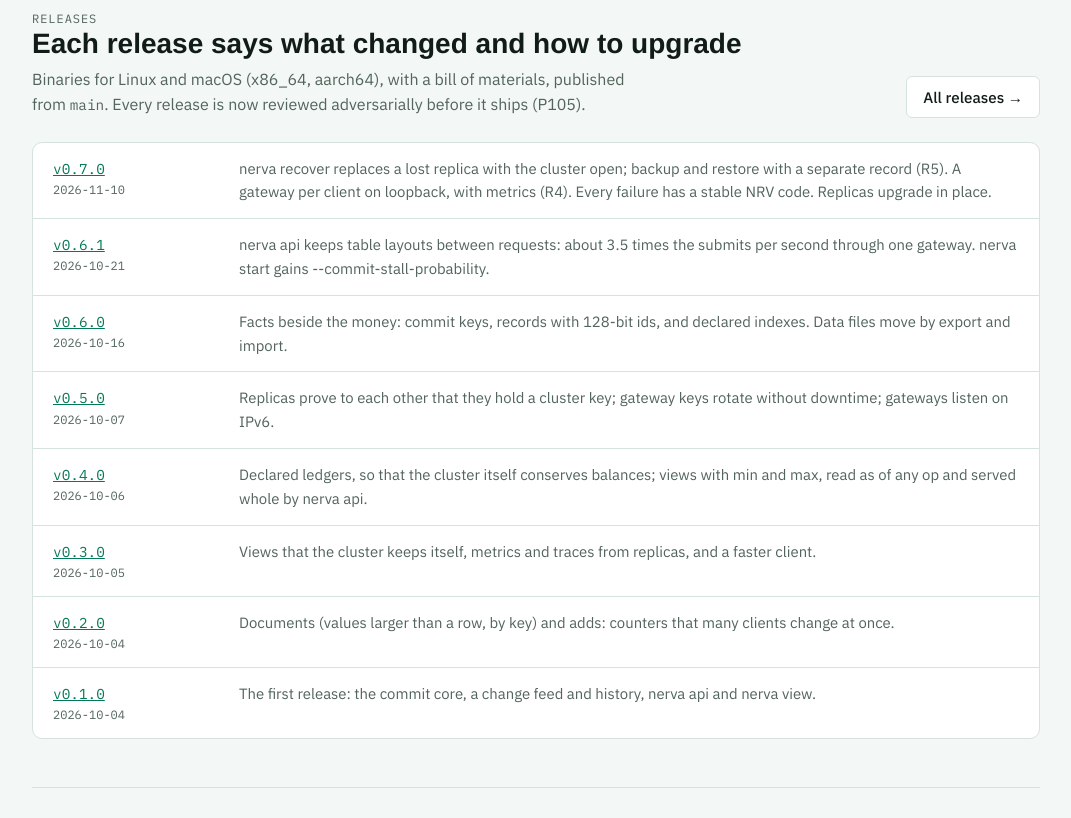
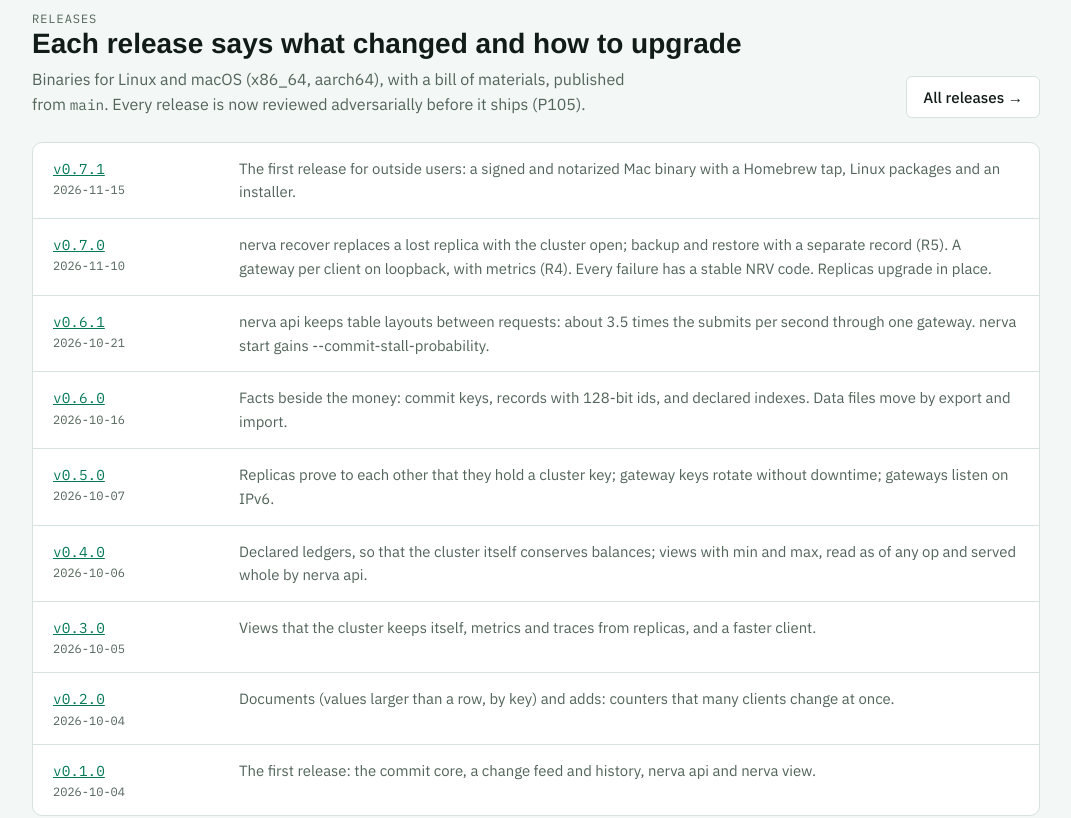
Before and after one commit to NervaLog/nervalog.github.io, a plain HTML site: page index.html in a window 1280 px wide. Shown: the part 10092-10910 px from the top of the page, without its empty margins (104-1175 px from the left). Drawn offline with Linux system fonts and the light colour scheme; a web font is replaced by a local one.

Commit message:
Release v0.7.1 (#19)
Co-authored-by: nerva-release[bot] <355904255+nerva-release[bot]@users.noreply.github.com>

```diff
--- a/index.html
+++ b/index.html
@@ -288,10 +288,10 @@ footer .wrap{display:flex;justify-content:space-between;gap:12px;flex-wrap:wrap}
 // Every status here must be traceable to README.md (Roadmap), docs/GOALS-1.0.md or CHANGELOG.md.
 // A release: add it to RELEASES (newest first) from its CHANGELOG section, and set SITE.version.
 const SITE = {
-  updated: "2026-11-10",
+  updated: "2026-11-15",
   repo: "https://github.com/NervaLog/nerva",
-  version: "0.7.0",
-  released: "2026-11-10",
+  version: "0.7.1",
+  released: "2026-11-15",
   stage: "Research · v0.7.0 released · v0.7.1 alpha in progress",
   stageStatus: "wip", // the header pill: "done" | "wip" | "plan"
 };
@@ -391,6 +391,7 @@ const PRODUCTION = [
 ];
 // From CHANGELOG.md, newest first. Each links to its GitHub release.
 const RELEASES = [
+  {v:"0.7.1", date:"2026-11-15", d:"The first release for outside users: a signed and notarized Mac binary with a Homebrew tap, Linux packages and an installer."},
   {v:"0.7.0", date:"2026-11-10", d:"nerva recover replaces a lost replica with the cluster open; backup and restore with a separate record (R5). A gateway per client on loopback, with metrics (R4). Every failure has a stable NRV code. Replicas upgrade in place."},
   {v:"0.6.1", date:"2026-10-21", d:"nerva api keeps table layouts between requests: about 3.5 times the submits per second through one gateway. nerva start gains --commit-stall-probability."},
   {v:"0.6.0", date:"2026-10-16", d:"Facts beside the money: commit keys, records with 128-bit ids, and declared indexes. Data files move by export and import."},
```
Also changed, not shown: 2 other files.
